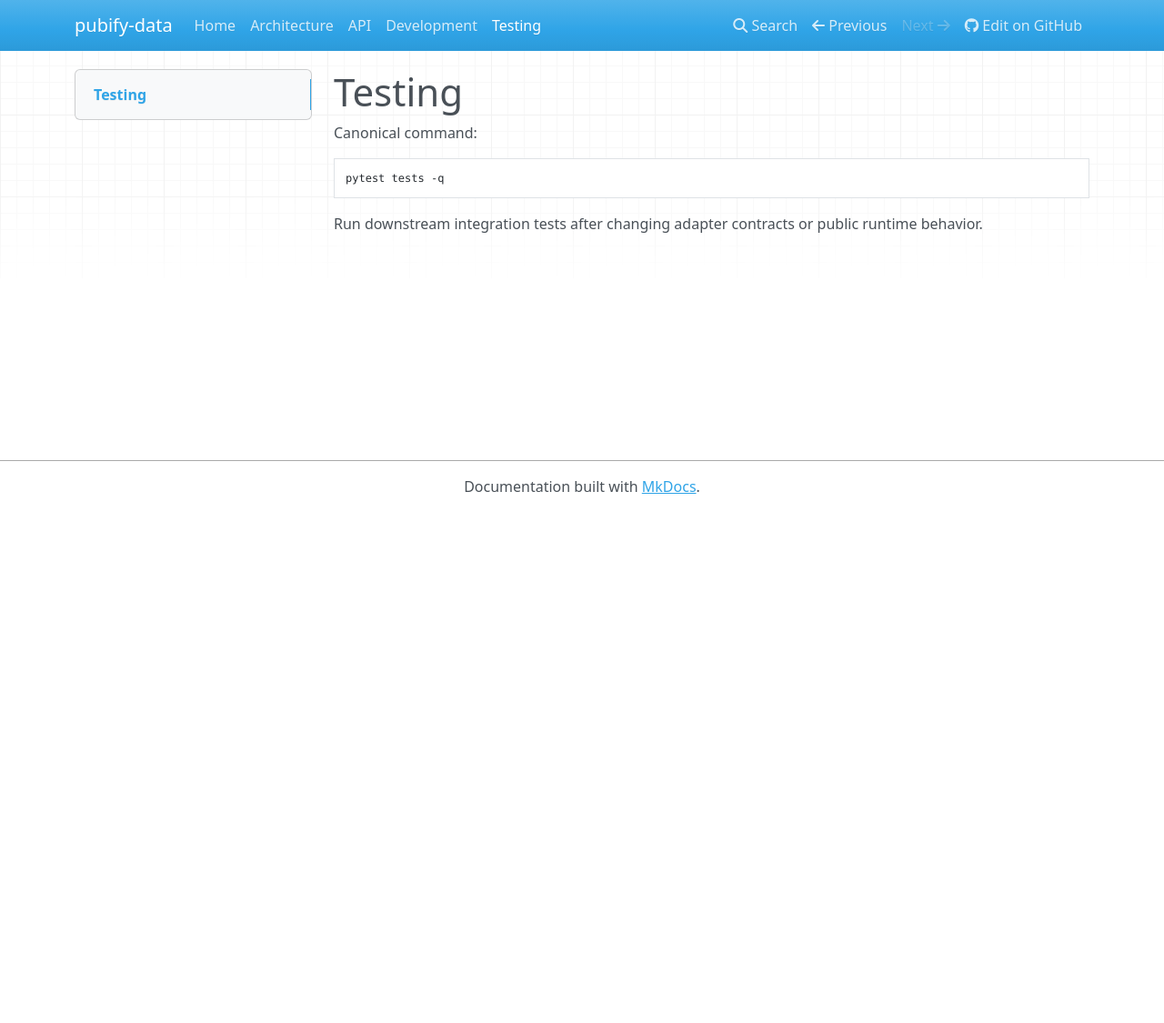
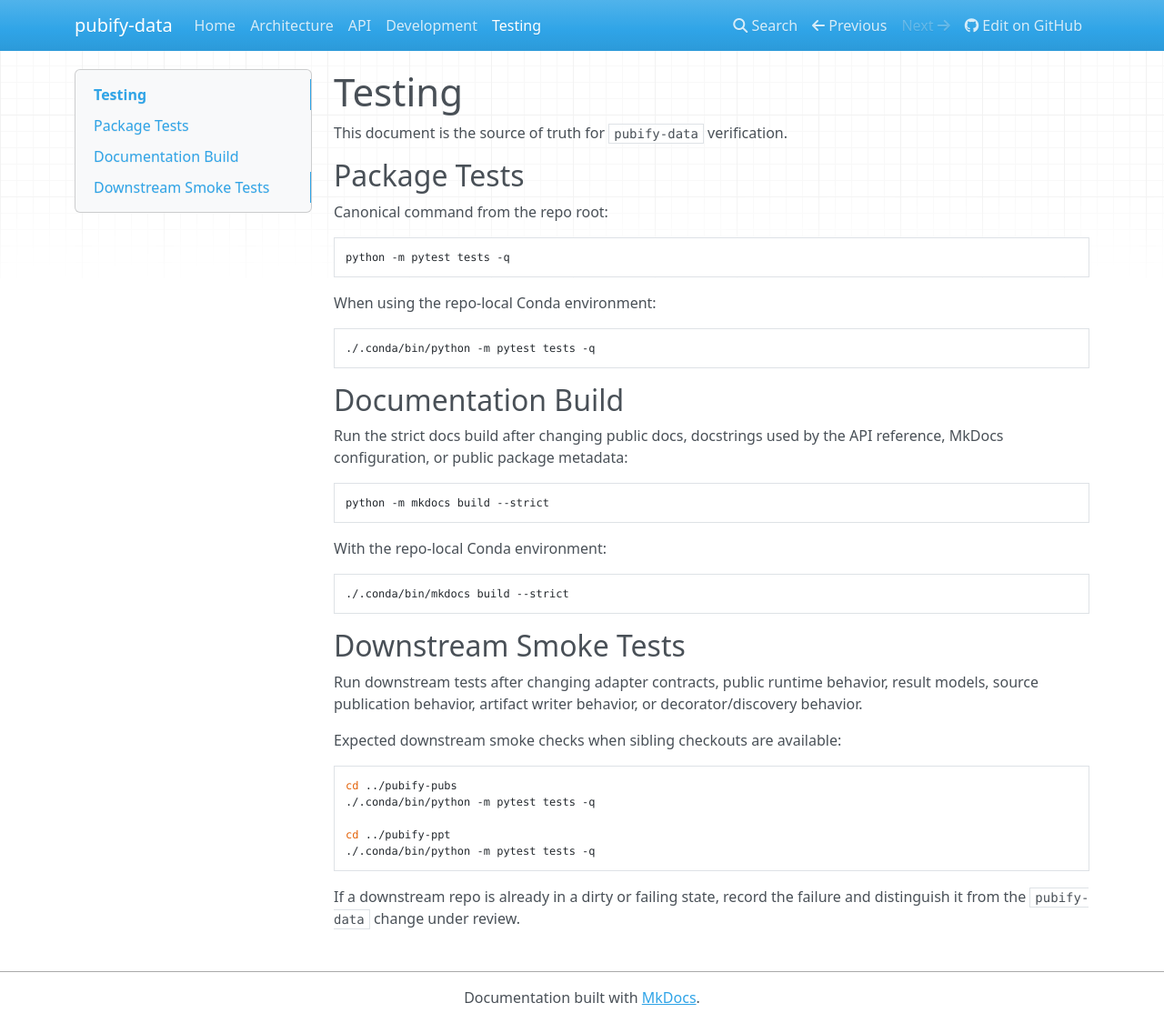
Before and after one commit to nvnunes/pubify-data, an MkDocs documentation site: the page built from docs/testing.md, in a window 1280 px wide and 1125 px high. Shown: the whole window at 91% size. Built offline with MkDocs 1.6.1, drawn with Linux system fonts in a browser that asks for light colours; nearby versions of some CDN libraries.

Commit message:
Tighten pubify-data contracts and agent surface

````diff
--- a/docs/testing.md
+++ b/docs/testing.md
@@ -1,9 +1,51 @@
 # Testing
 
-Canonical command:
+This document is the source of truth for `pubify-data` verification.
+
+## Package Tests
+
+Canonical command from the repo root:
 
 ```sh
-pytest tests -q
+python -m pytest tests -q
 ```
 
-Run downstream integration tests after changing adapter contracts or public runtime behavior.
+When using the repo-local Conda environment:
+
+```sh
+./.conda/bin/python -m pytest tests -q
+```
+
+## Documentation Build
+
+Run the strict docs build after changing public docs, docstrings used by the API
+reference, MkDocs configuration, or public package metadata:
+
+```sh
+python -m mkdocs build --strict
+```
+
+With the repo-local Conda environment:
+
+```sh
+./.conda/bin/mkdocs build --strict
+```
+
+## Downstream Smoke Tests
+
+Run downstream tests after changing adapter contracts, public runtime behavior,
+result models, source publication behavior, artifact writer behavior, or
+decorator/discovery behavior.
+
+Expected downstream smoke checks when sibling checkouts are available:
+
+```sh
+cd ../pubify-pubs
+./.conda/bin/python -m pytest tests -q
+
+cd ../pubify-ppt
+./.conda/bin/python -m pytest tests -q
+```
+
+If a downstream repo is already in a dirty or failing state, record the failure
+and distinguish it from the `pubify-data` change under review.
````
Also changed, not shown: AGENTS.md (+18 -0 lines), README.md (+9 -0 lines), docs/api.md (+75 -3 lines), docs/development.md (+50 -1 lines), 6 other files.
